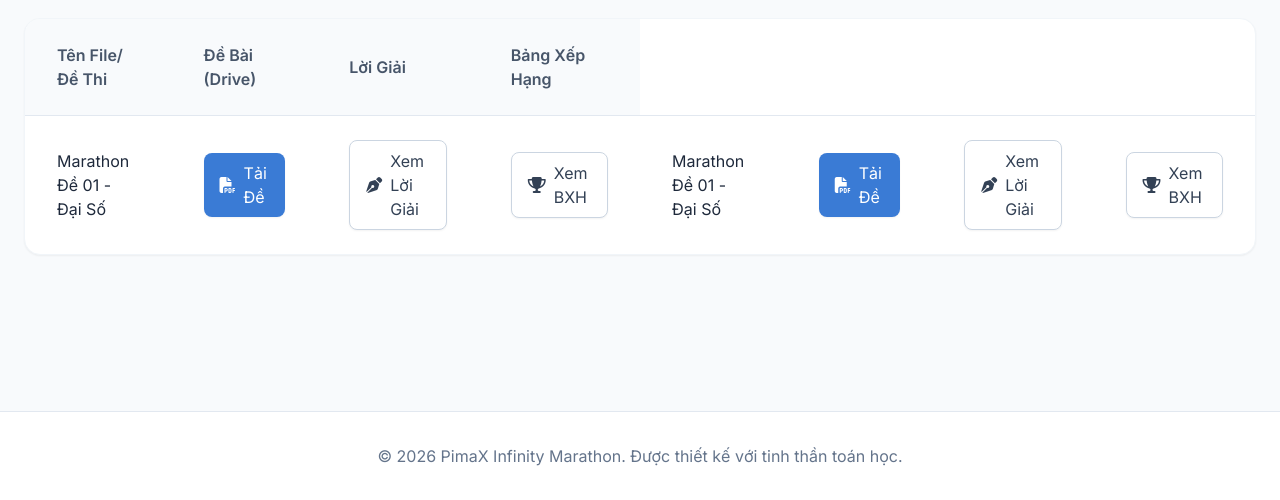
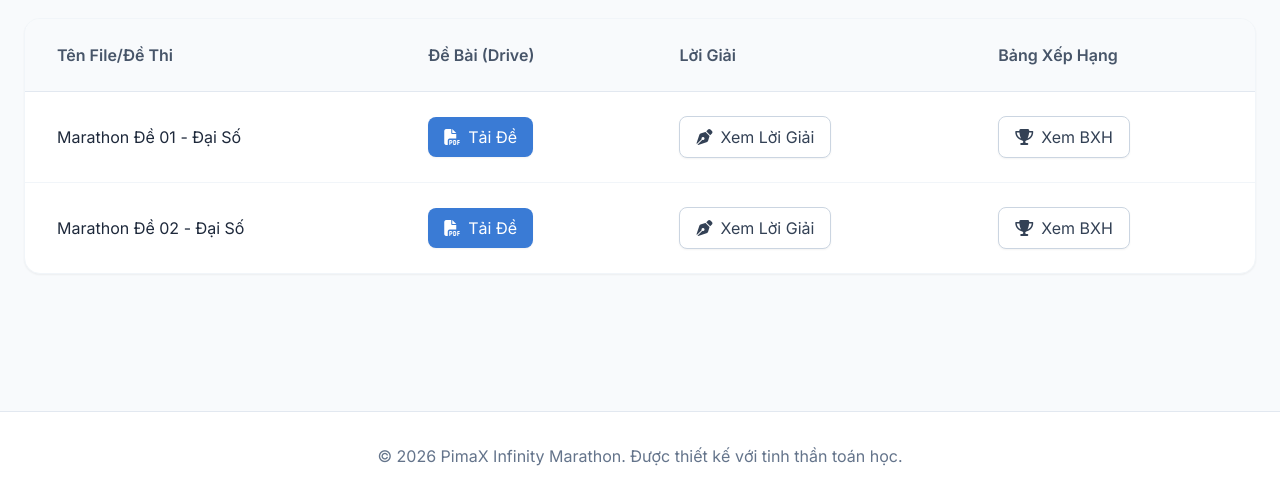
Before and after one commit to pimaxpro/infinitymrt, a plain HTML site: page index.html in a window 1280 px wide. Shown: the part 300-800 px from the top of the page. Drawn offline with nearby package versions, Linux system fonts and the light colour scheme.

Commit message:
Update index.html

```diff
--- a/index.html
+++ b/index.html
@@ -50,42 +50,35 @@
                     <tbody class="divide-y divide-slate-100">
                         <tr class="hover:bg-blue-50/50 transition">
                             <td class="py-6 px-8 font-medium">Marathon Đề 01 - Đại Số</td>
-
                             <td class="py-6 px-8">
                                 <a href="#" class="inline-flex items-center px-4 py-2 bg-pimax text-white rounded-lg hover:opacity-90 transition shadow-sm">
                                     <i class="fas fa-file-pdf mr-2"></i> Tải Đề
                                 </a>
                             </td>
-
                             <td class="py-6 px-8">
                                 <a href="#" class="inline-flex items-center px-4 py-2 bg-white border border-slate-300 text-slate-700 rounded-lg hover:bg-slate-100 hover:border-slate-400 transition shadow-sm">
                                     <i class="fas fa-pen-nib mr-2"></i> Xem Lời Giải
                                 </a>
                             </td>
-
                             <td class="py-6 px-8">
                                 <a href="#" class="inline-flex items-center px-4 py-2 bg-white border border-slate-300 text-slate-700 rounded-lg hover:bg-slate-100 hover:border-slate-400 transition shadow-sm">
                                     <i class="fas fa-trophy mr-2"></i> Xem BXH
                                 </a>
                             </td>
+                        </tr>
 
-
-                            <!-- ========================================= -->
-
-                            <td class="py-6 px-8 font-medium">Marathon Đề 01 - Đại Số</td>
-
+                        <tr class="hover:bg-blue-50/50 transition">
+                            <td class="py-6 px-8 font-medium">Marathon Đề 02 - Đại Số</td>
                             <td class="py-6 px-8">
                                 <a href="#" class="inline-flex items-center px-4 py-2 bg-pimax text-white rounded-lg hover:opacity-90 transition shadow-sm">
                                     <i class="fas fa-file-pdf mr-2"></i> Tải Đề
                                 </a>
                             </td>
-
                             <td class="py-6 px-8">
                                 <a href="#" class="inline-flex items-center px-4 py-2 bg-white border border-slate-300 text-slate-700 rounded-lg hover:bg-slate-100 hover:border-slate-400 transition shadow-sm">
                                     <i class="fas fa-pen-nib mr-2"></i> Xem Lời Giải
                                 </a>
                             </td>
-
                             <td class="py-6 px-8">
                                 <a href="#" class="inline-flex items-center px-4 py-2 bg-white border border-slate-300 text-slate-700 rounded-lg hover:bg-slate-100 hover:border-slate-400 transition shadow-sm">
                                     <i class="fas fa-trophy mr-2"></i> Xem BXH
```
